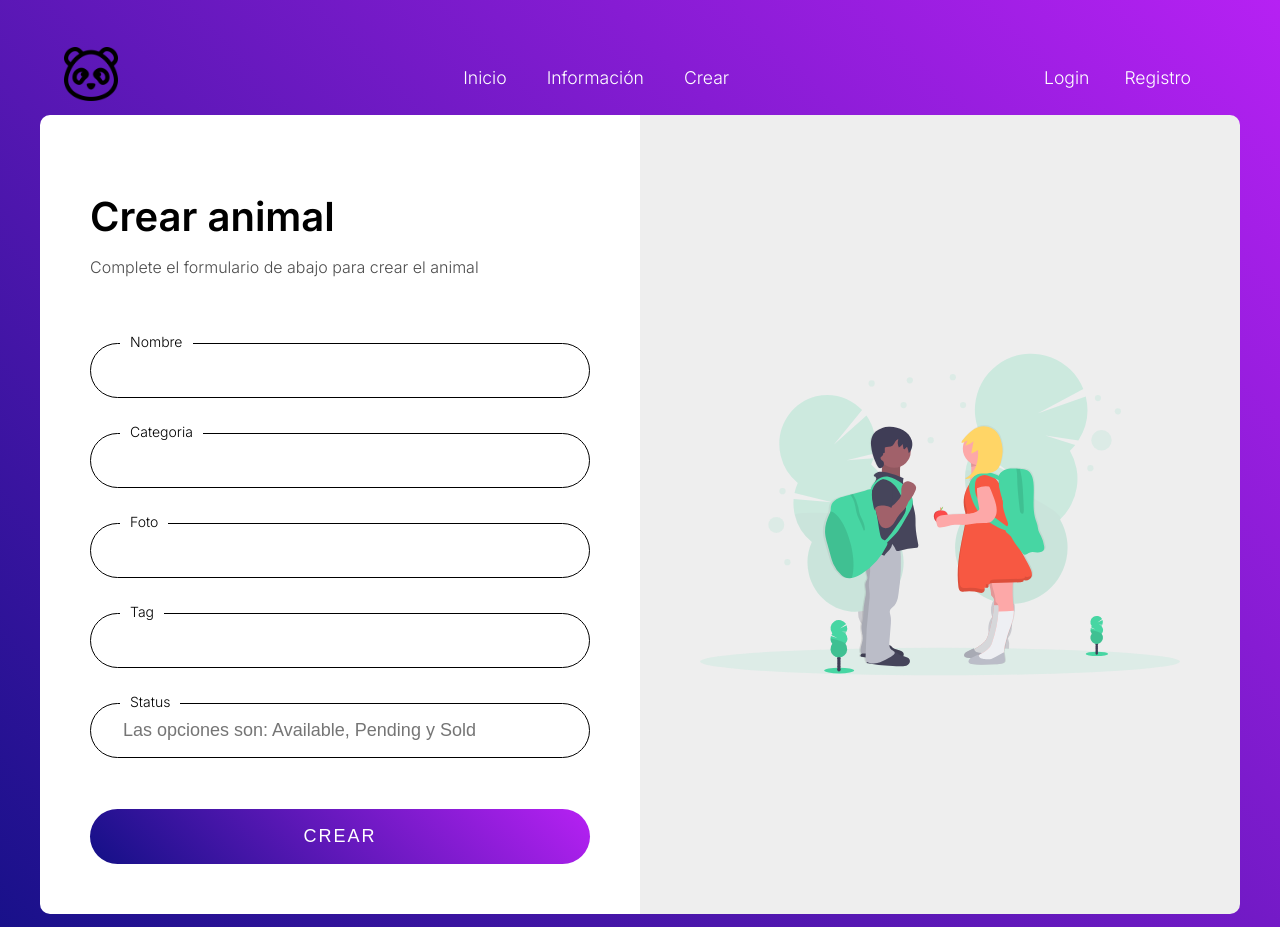
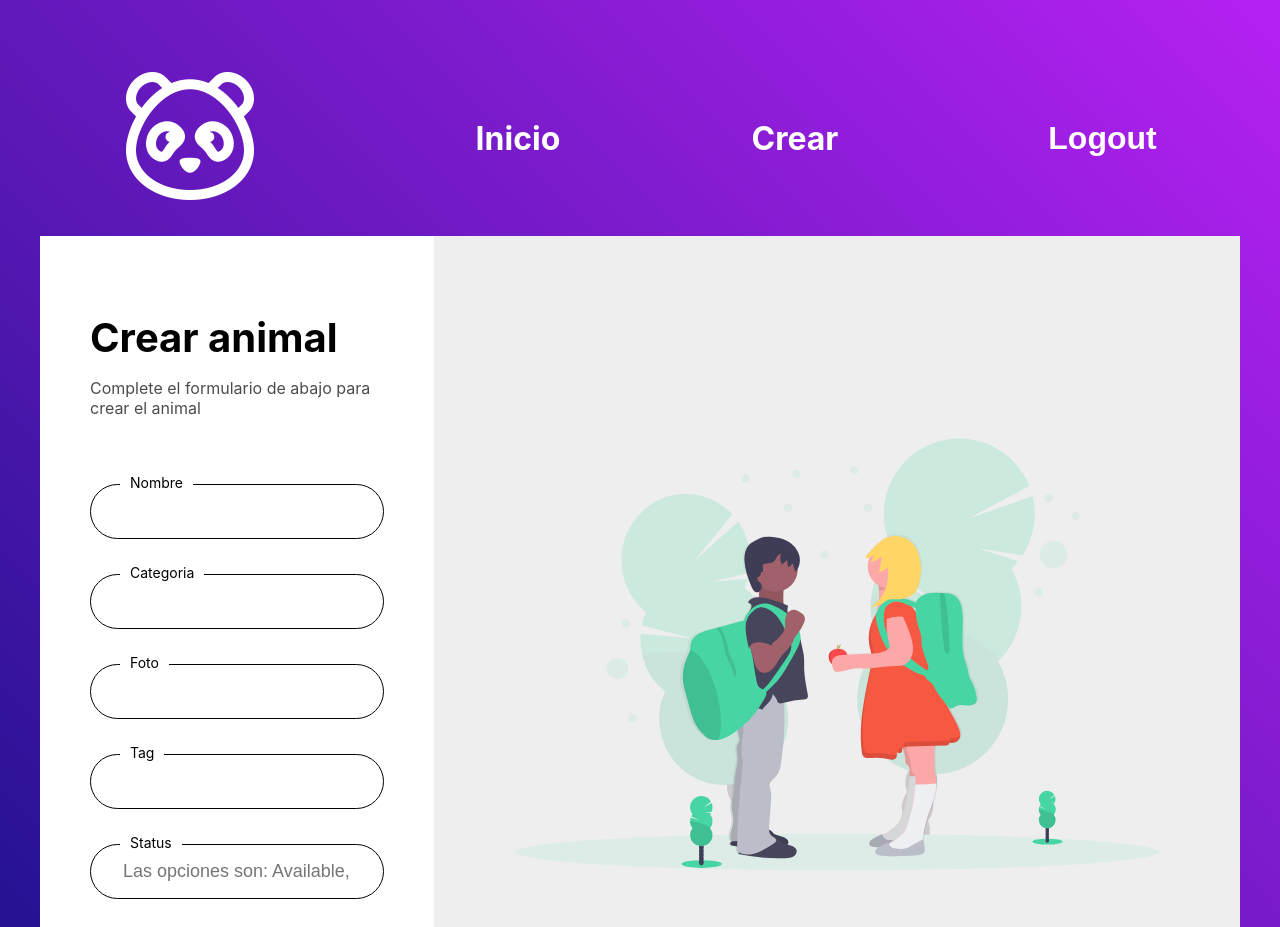
Before and after one commit to javieralesanco/EquipoA, a plain HTML site: page PetStore/crear.html in a window 1280 px wide. Shown: the top 927 px of the page. Drawn offline with nearby package versions, Linux system fonts and the light colour scheme.

Commit message:
#21 fixes

```diff
--- a/PetStore/crear.html
+++ b/PetStore/crear.html
@@ -5,31 +5,38 @@
   <meta charset="UTF-8" />
   <meta http-equiv="X-UA-Compatible" content="IE=edge" />
   <meta name="viewport" content="width=device-width, initial-scale=1.0" />
-  <link rel="stylesheet" href="css/style.css" />
-  <link rel="stylesheet" href="css/nav.css" />
+  <link rel="stylesheet" href="css/informacion.css" />
+  <link rel="stylesheet" href="css/navYFooter.css" />
   <link rel="stylesheet"
     href="https://fonts.googleapis.com/css2?family=Material+Symbols+Rounded:opsz,wght,FILL,GRAD@48,600,0,0" />
+  <script src="js/logout.js"></script>
+
   <script src="js/crear.js" type="module"></script>
   <script src="js/menu.js" type="module"></script>
   <title>Crear Animal</title>
 </head>
 
 <body>
-  <header>
-    <a href="index.html" class="logo"><span><img src="img/logo.png" alt="Logo Panda" /></span></a>
+  <div class="cabecera">
+    <header>
+      <h1 hidden>PetStore</h1>
+      <figure>
+        <a href="index.html">
+          <img src="img/logo.png" alt="Oso panda">
+        </a>
+      </figure>
+    </header>
     <nav>
-      <ul class="navbar">
+      <ul>
         <li><a href="index.html">Inicio</a></li>
-        <li><a href="informacion.html">Información</a></li>
-        <li><a href="#" class="active">Crear</a></li>
+        <li><a href="crear.html">Crear</a></li>
+      </ul>
+      <ul>
+        <button id="logout">Logout</button>
       </ul>
     </nav>
-    <div class="main">
-      <a href="login.html">Login</a>
-      <a href="registro.html">Registro</a>
-      <span class="form-item-icon material-symbols-rounded" id="menu">menu</span>
-    </div>
-  </header>
+  </div>
+
   <main>
     <div class="container">
       <div class="login-left">
@@ -63,7 +70,7 @@
               </div>
             </div>
 
-            <button type="submit">Crear</button>
+            <button id="createButton" type="submit">Crear</button>
           </div>
         </form>
       </div>
--- a/PetStore/css/informacion.css
+++ b/PetStore/css/informacion.css
@@ -28,6 +28,7 @@ body {
     flex-direction: column;
     justify-content: center;
     padding-left: 150px;
+    padding-right: 50px;
     background-color: white;
 }
 
@@ -133,6 +134,21 @@ input[type="submit"] {
     margin-top: 5%;
 }
 
+#createButton {
+    border: none;
+    background: linear-gradient(45deg, #131086, #b621f3);
+    color: white;
+    padding: 1rem;
+    border-radius: 100px;
+    text-align: center;
+    text-transform: uppercase;
+    letter-spacing: 2px;
+    font-size: 18px;
+    height: 55px;
+    cursor: pointer;
+    margin-bottom: 1em;
+}
+
 /* Responsive */
 @media (max-width: 1350px) {
     .login-left {
--- a/PetStore/js/informacion.js
+++ b/PetStore/js/informacion.js
@@ -1,6 +1,10 @@
 'use strict'
 
 document.addEventListener("DOMContentLoaded", function () {
+    if (sessionStorage.getItem('sesion') === null) {
+        window.location.href = "login.html";
+    }
+
     const form = document.querySelector('#form')
     const eliminar = document.getElementById("Borrar");
     const id = getIdFromUrl();
--- a/PetStore/js/main.js
+++ b/PetStore/js/main.js
@@ -1,8 +1,8 @@
 document.addEventListener('DOMContentLoaded', function () {
 
-    // if (sessionStorage.getItem('sesion') === null) {
-    //     window.location.href = "login.html";
-    // }
+    if (sessionStorage.getItem('sesion') === null) {
+        window.location.href = "login.html";
+    }
 
     llama('available');
     llama('pending');
```
